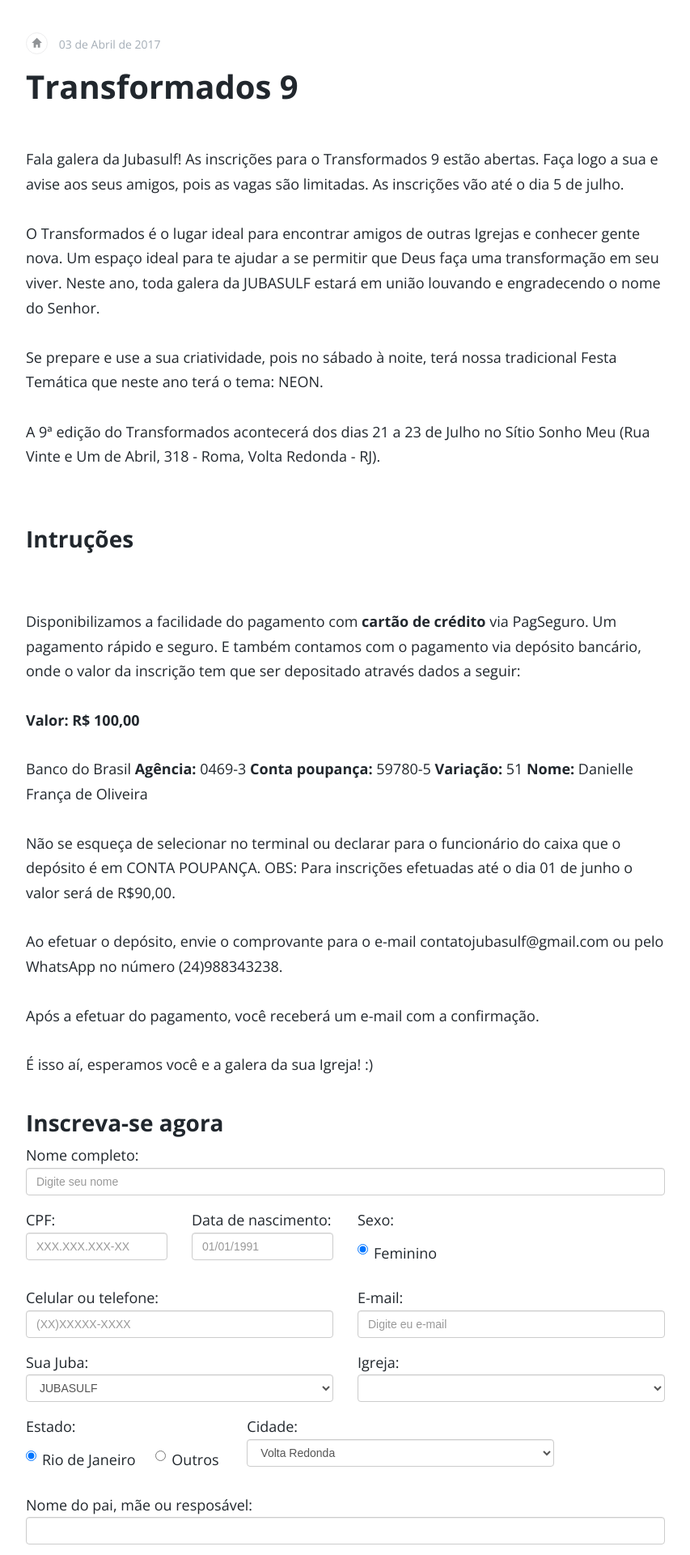
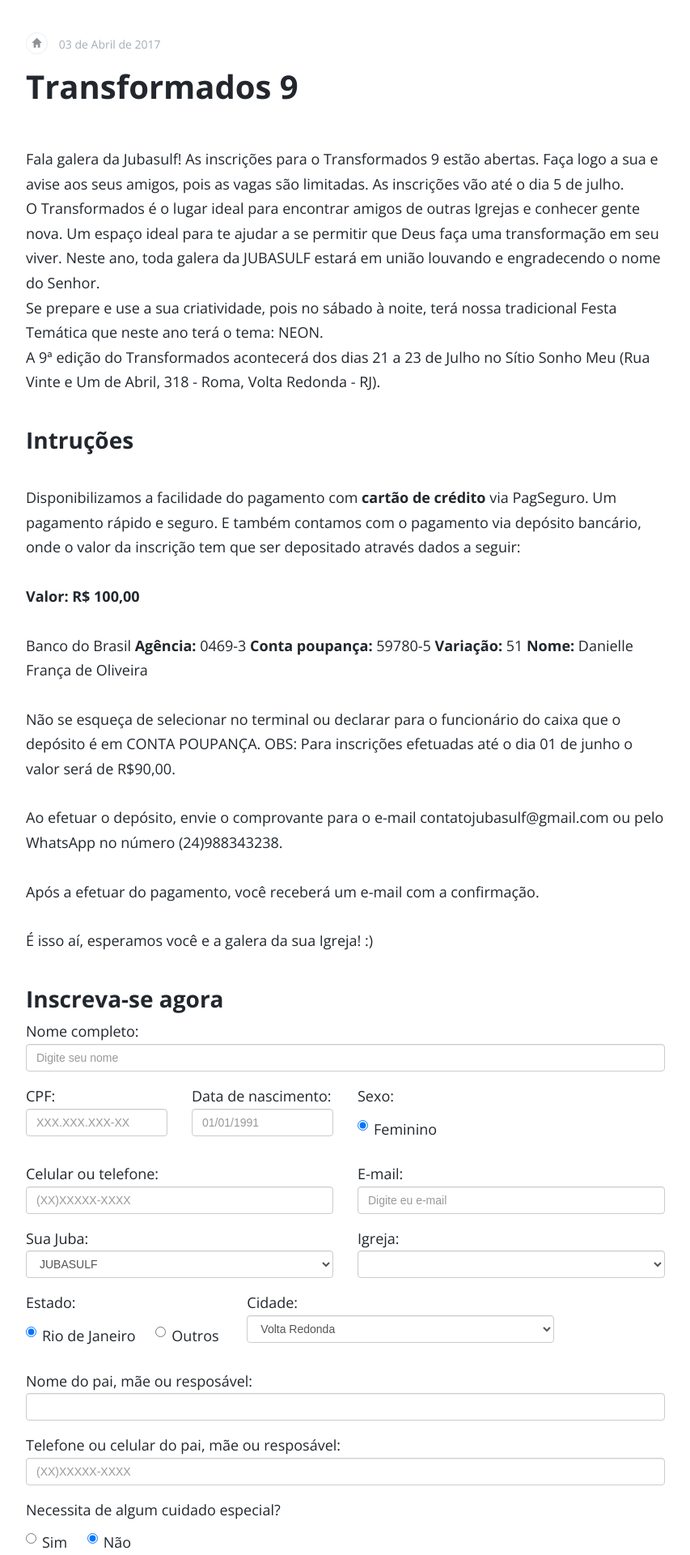
Before and after one commit to jorgeants/jubasulf, a Jekyll site: the page built from _posts/2017-04-03-transformados8.md, in a window 1280 px wide. Shown: the part 554-2474 px from the top of the page at 81% size, without its empty margins (213-1066 px from the left). Built offline with Jekyll 4.4.1, drawn with Linux system fonts in a browser that asks for light colours; comment, search, counter and statistics services are not loaded.

Commit message:
Update 2017-04-03-transformados8.md

```diff
--- a/_posts/2017-04-03-transformados8.md
+++ b/_posts/2017-04-03-transformados8.md
@@ -8,18 +8,13 @@ permalink: /transformados9
 
 Fala galera da Jubasulf! As inscrições para o Transformados 9 estão abertas. Faça logo a sua e avise aos seus amigos, pois as vagas são limitadas. As inscrições vão até o dia 5 de julho.
 <br>
-<br>
 O Transformados é o lugar ideal para encontrar amigos de outras Igrejas e conhecer gente nova. Um espaço ideal para te ajudar a se permitir que Deus faça uma transformação em seu viver. Neste ano, toda galera da JUBASULF estará em união louvando e engradecendo o nome do Senhor.
-<br>
 <br>
 Se prepare e use a sua criatividade, pois no sábado à noite, terá nossa tradicional Festa Temática que neste ano terá o tema: NEON.
 <br>
-<br>
 A 9ª edição do Transformados acontecerá dos dias 21 a 23 de Julho no Sítio Sonho Meu (Rua Vinte e Um de Abril, 318 - Roma, Volta Redonda - RJ).
 <br>
-<br>
 ## Intruções
-<br>
 <br>
 Disponibilizamos a facilidade do pagamento com <b>cartão de crédito</b> via PagSeguro. Um pagamento rápido e seguro. E também contamos com o pagamento via depósito bancário, onde o valor da inscrição tem que ser depositado através dados a seguir:
 
@@ -74,7 +69,7 @@ Não esqueça de selecionar no terminal ou declarar para o funcionário do caixa
 ## Inscreva-se agora
 
 <div>
-    <form method="POST" id="transForm" action="{{ site.baseurl | prepend: site.github.url | prepend: site.url }}/transformados8" accept-charset="UTF-8" class="form transForm" role="form">
+    <form method="POST" id="transForm" action="http://jubasulf.com.br/transformados8" accept-charset="UTF-8" class="form transForm" role="form">
 
         <input name="receiverEmail" type="hidden" value="afonso.franca@gmail.com">
         <input name="currency" type="hidden" value="BRL">
```
